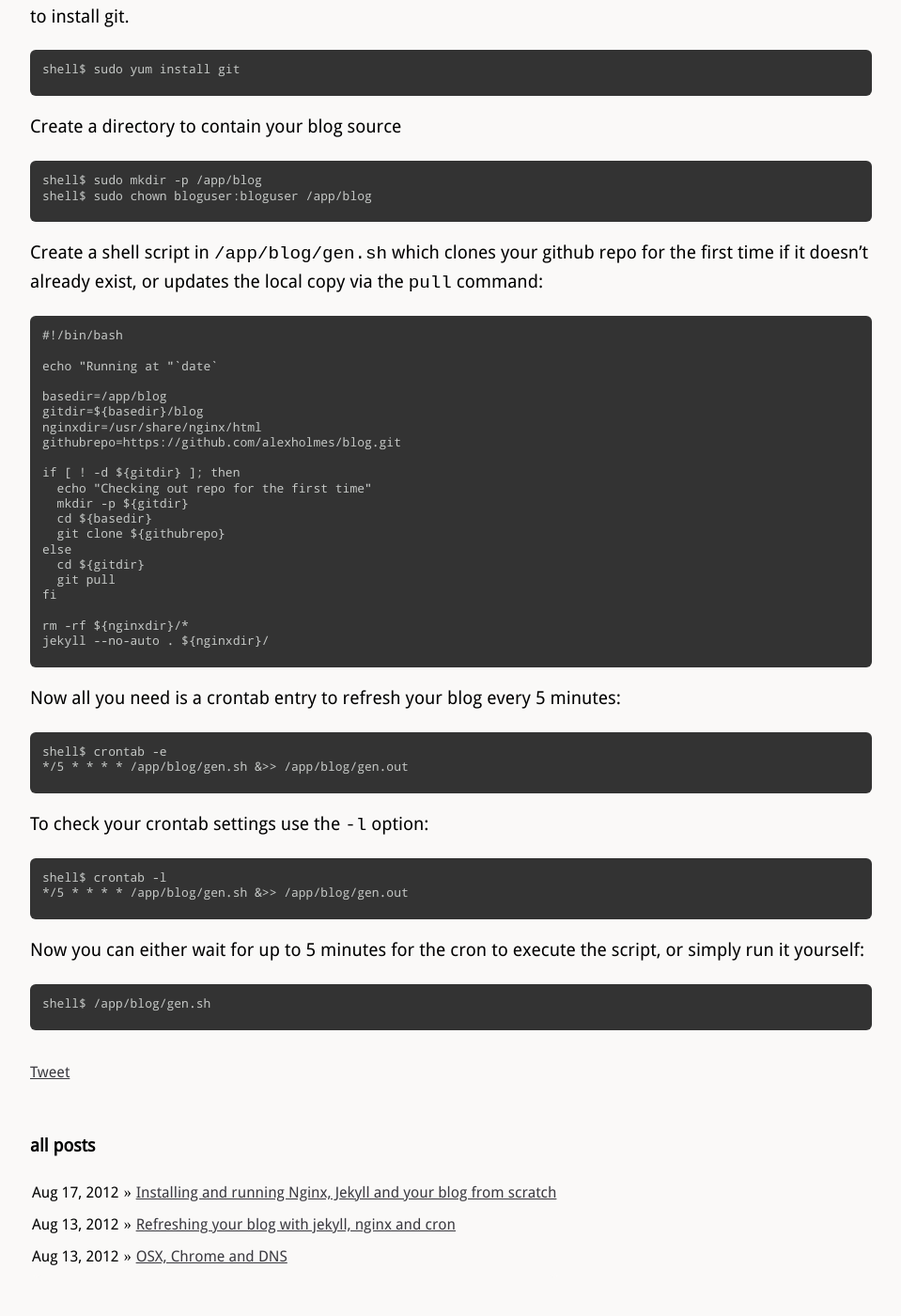
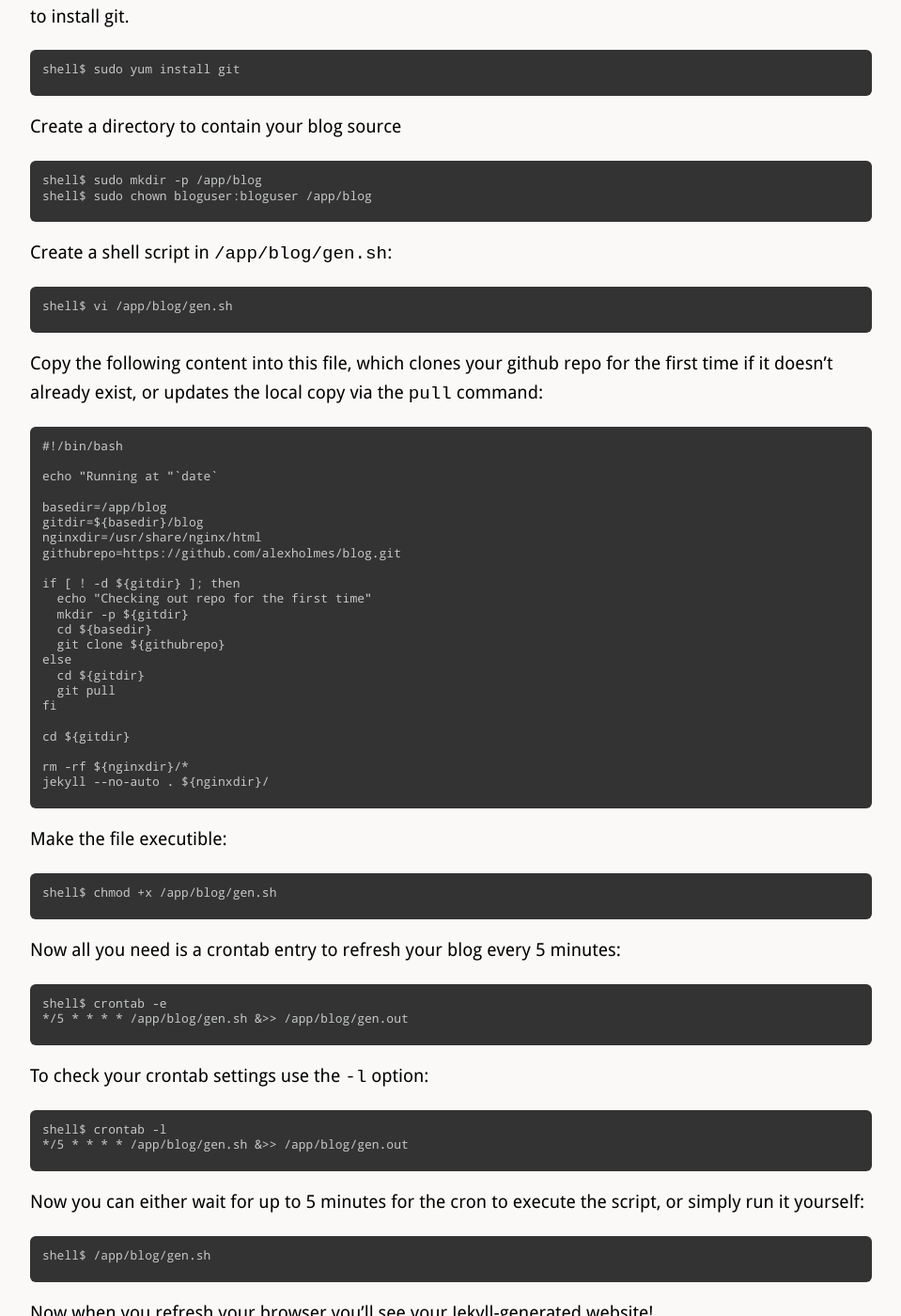
Before and after one commit to alexholmes/blog, a Jekyll site: the page built from _posts/2012-08-16-full-jekyll-VM-setup.markdown, in a window 1280 px wide and 1400 px high, scrolled down 5021 px. Shown: the whole window at 94% size, without its empty margins (160-1119 px from the left). Built offline with Jekyll 4.4.1, drawn with Linux system fonts in a browser that asks for light colours; comment, search, counter and statistics services are not loaded; some of the changed text lies outside the part shown.

Commit message:
post updates

```diff
--- a/_posts/2012-08-16-full-jekyll-VM-setup.markdown
+++ b/_posts/2012-08-16-full-jekyll-VM-setup.markdown
@@ -200,7 +200,11 @@ Create a directory to contain your blog source
     shell$ sudo chown bloguser:bloguser /app/blog
 
 Create a
-shell script in `/app/blog/gen.sh` which clones your github repo for the first
+shell script in `/app/blog/gen.sh`:
+
+    shell$ vi /app/blog/gen.sh
+
+Copy the following content into this file, which clones your github repo for the first
 time if it doesn't already exist, or updates
 the local copy via the `pull` command:
 
@@ -223,8 +227,14 @@ the local copy via the `pull` command:
       git pull
     fi
 
+    cd ${gitdir}
+
     rm -rf ${nginxdir}/*
     jekyll --no-auto . ${nginxdir}/
+
+Make the file executible:
+
+    shell$ chmod +x /app/blog/gen.sh
 
 Now all you need is a crontab entry to refresh your blog every 5 minutes:
 
@@ -240,3 +250,5 @@ Now you can either wait for up to 5 minutes for the cron to execute the script,
 yourself:
 
     shell$ /app/blog/gen.sh
+
+Now when you refresh your browser you'll see your Jekyll-generated website!
```
